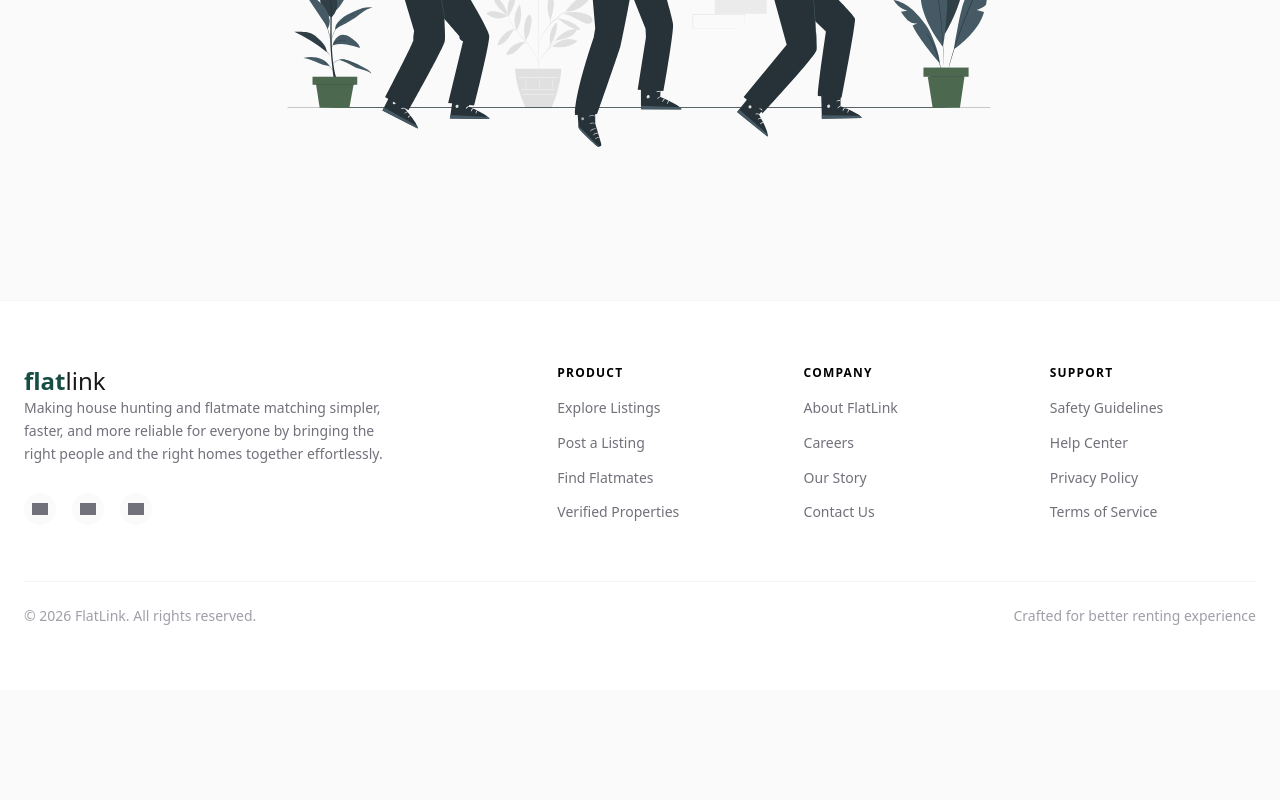
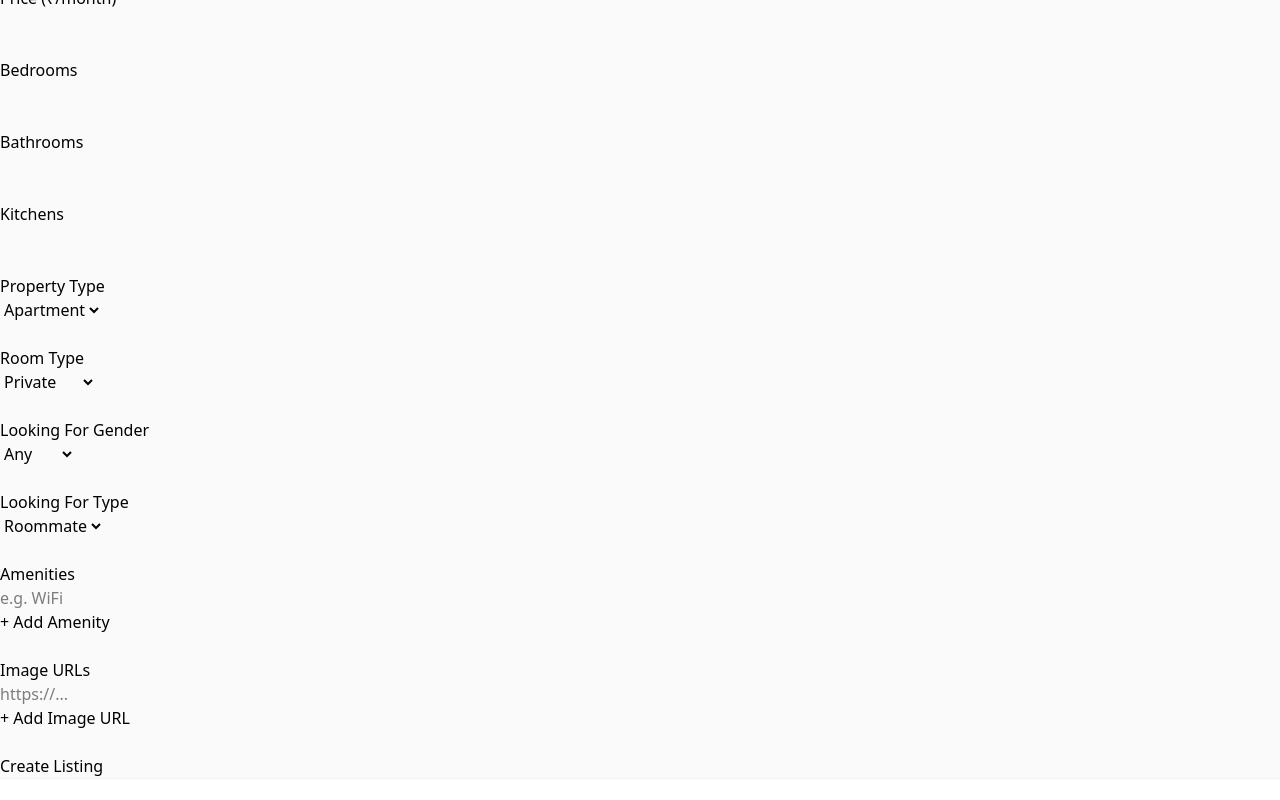
Before and after one commit to Jadu07/FlatLink, a Next.js app in the folder client/: page /create-listing in a window 1280 px wide. Before the commit this address had no page. Shown: the part 500-1300 px from the top of the page. Before the commit the page ends 1190 px from the top, so only its background shows below. Built offline with nearby package versions, Linux system fonts and the light colour scheme; grey boxes are pictures that could not be loaded.

Commit message:
add create listing page basic version

```diff
--- /dev/null
+++ b/client/app/create-listing/page.tsx
@@ -0,0 +1,130 @@
+'use client'
+
+import { useState } from 'react'
+
+export default function CreateListingPage() {
+    const [images, setImages] = useState<string[]>([''])
+    const [amenities, setAmenities] = useState<string[]>([''])
+    const [status, setStatus] = useState<string>('')
+
+    const handleSubmit = async (e: React.FormEvent<HTMLFormElement>) => {
+        e.preventDefault()
+        setStatus('Submitting...')
+
+        const formData = Object.fromEntries(new FormData(e.currentTarget))
+
+        const data = {
+            ...formData,
+            price: Number(formData.price),
+            bedrooms: Number(formData.bedrooms),
+            bathrooms: Number(formData.bathrooms),
+            kitchens: Number(formData.kitchens),
+            amenities: amenities.filter(a => a.trim()),
+            images: images.filter(img => img.trim())
+        }
+
+        try {
+            const res = await fetch('http://localhost:8000/api/listings/create', {
+                method: 'POST',
+                headers: { 'Content-Type': 'application/json' },
+                body: JSON.stringify(data)
+            })
+
+            const json = await res.json()
+            setStatus(res.ok ? `Listing created! ID: ${json.listing.id}` : `Error: ${json.message}`)
+        } catch (err) {
+            setStatus('Request failed')
+        }
+    }
+
+    return (
+        <div>
+            <h1>Create Listing</h1>
+            <form onSubmit={handleSubmit}>
+
+                <label>User ID <br /><input name="userId" type="text" required /></label><br /><br />
+                <label>Title <br /><input name="title" type="text" required /></label><br /><br />
+                <label>User Name <br /><input name="userName" type="text" required /></label><br /><br />
+                <label>Description <br /><textarea name="description" required /></label><br /><br />
+                <label>Address <br /><input name="address" type="text" required /></label><br /><br />
+                <label>City <br /><input name="city" type="text" required /></label><br /><br />
+
+                <label>Price (₹/month) <br /><input name="price" type="number" required /></label><br /><br />
+                <label>Bedrooms <br /><input name="bedrooms" type="number" required /></label><br /><br />
+                <label>Bathrooms <br /><input name="bathrooms" type="number" required /></label><br /><br />
+                <label>Kitchens <br /><input name="kitchens" type="number" required /></label><br /><br />
+
+                <label>Property Type<br />
+                    <select name="propertyType" required>
+                        <option value="APARTMENT">Apartment</option>
+                        <option value="HOUSE">House</option>
+                        <option value="STUDIO">Studio</option>
+                        <option value="LOFT">Loft</option>
+                        <option value="PENTHOUSE">Penthouse</option>
+                        <option value="OTHER">Other</option>
+                    </select>
+                </label><br /><br />
+
+                <label>Room Type<br />
+                    <select name="roomType" required>
+                        <option value="PRIVATE">Private</option>
+                        <option value="SHARED">Shared</option>
+                        <option value="ENTIRE_FLAT">Entire Flat</option>
+                        <option value="OTHER">Other</option>
+                    </select>
+                </label><br /><br />
+
+                <label>Looking For Gender<br />
+                    <select name="lookingForGender" required>
+                        <option value="ANY">Any</option>
+                        <option value="MALE">Male</option>
+                        <option value="FEMALE">Female</option>
+                    </select>
+                </label><br /><br />
+
+                <label>Looking For Type<br />
+                    <select name="lookingForType" required>
+                        <option value="ROOMMATE">Roommate</option>
+                        <option value="ROOM">Room</option>
+                    </select>
+                </label><br /><br />
+
+                <fieldset>
+                    <legend>Amenities</legend>
+                    {amenities.map((a, i) => (
+                        <div key={i}>
+                            <input
+                                type="text"
+                                value={a}
+                                placeholder="e.g. WiFi"
+                                onChange={e => setAmenities(prev => prev.map((item, idx) => idx === i ? e.target.value : item))}
+                            />
+                        </div>
+                    ))}
+                    <button type="button" onClick={() => setAmenities([...amenities, ''])}>+ Add Amenity</button>
+                </fieldset><br />
+
+                <fieldset>
+                    <legend>Image URLs</legend>
+                    {images.map((img, i) => (
+                        <div key={i}>
+                            <input
+                                type="url"
+                                value={img}
+                                placeholder="https://..."
+                                onChange={e => setImages(prev => prev.map((item, idx) => idx === i ? e.target.value : item))}
+                                style={{ width: '400px' }}
+                            />
+                        </div>
+                    ))}
+                    <button type="button" onClick={() => setImages([...images, ''])}>+ Add Image URL</button>
+                </fieldset><br />
+
+                <button type="submit">Create Listing</button>
+
+            </form>
+
+            {status && <p>{status}</p>}
+        </div>
+    )
+}
```
